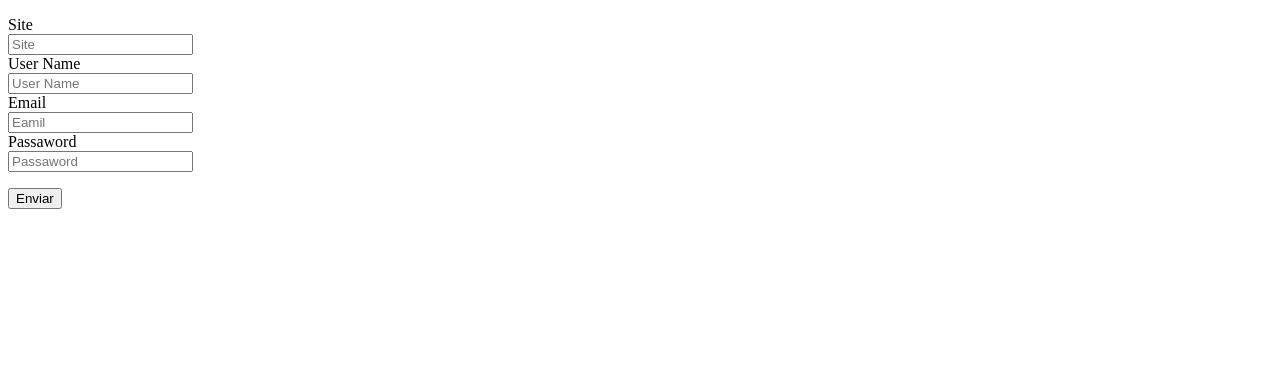
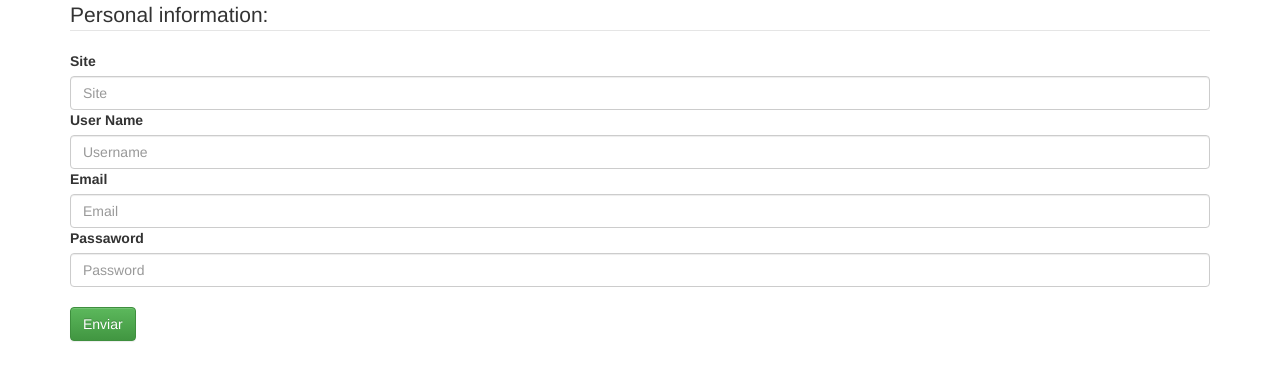
Before and after one commit to wwweslei/FlaskProject, a Flask app: page / in a window 1280 px wide. Shown: the top 381 px of the page. Run offline with Flask 2, Linux system fonts and the light colour scheme; some libraries are stand-ins or nearby versions.

Commit message:
inicio bootstrap

```diff
--- a/app.py
+++ b/app.py
@@ -1,4 +1,4 @@
-from flask import Flask, render_template
+from flask import Flask, render_template, flash
 from wtforms import StringField, PasswordField
 from wtforms.validators import DataRequired
 from flask_wtf import FlaskForm
@@ -22,6 +22,7 @@ def password_form():
         db.session.add(model(form.site.data, form.username.data,
                              form.email.data, form.password.data))
         db.session.commit()
+        flash("Dados salvos com sucesso")
     else:
         forms = [x.data for x in form]
         print(forms)
--- a/templates/form.html
+++ b/templates/form.html
@@ -3,31 +3,29 @@
 
 <head>
     <title>my form</title>
+    <meta name="viewport" content="width=device-width, initial-scale=1">
+    <link rel="stylesheet" href="//maxcdn.bootstrapcdn.com/bootstrap/3.3.7/css/bootstrap.min.css">
+    <link rel="stylesheet" href="//maxcdn.bootstrapcdn.com/bootstrap/3.3.7/css/bootstrap-theme.min.css">
 </head>
 
 <body>
-    <form method="post">
-        {{form.csrf_token}}
-        <dl>
-            <dt>{{form.site.label}}</dt>
-            <dt>{{form.site(placeholder="Site")}}</dt>
-            {% if form.errors.site %}
-                {% for erro in form.errors.site %}
-             {{erro}} {%endfor%}
-             {%endif%}
-            <dt>{{form.username.label}}</dt>
-            <dt>{{form.username(placeholder="User Name")}}</dt>
-            <dt>{{form.email.label}}</dt>
-            <dt>{{form.email(placeholder="Eamil")}}</dt>
-            <dt>{{form.password.label}}</dt>
-            <dt>{{form.password(placeholder="Passaword")}}</dt>
-            {% if form.errors.password %}
-                {% for erro in form.errors.password %}
-             {{erro}} {%endfor%}
-             {%endif%}
-        </dl>
-        <p><input type="submit" value="Enviar"> </p>
-    </form>
+    <div class="container">
+        <form method="post">
+            {{form.csrf_token}}
+                 <legend>Personal information:</legend>
+                {{form.site.label}}
+                {{form.site(placeholder="Site", class="form-control")}}
+                {% if form.errors.site %} {% for erro in form.errors.site %} {{erro}}<br> {%endfor%} {%endif%}
+                {{form.username.label}}
+                {{form.username(placeholder="Username", class="form-control")}}
+                {{form.email.label}}
+                {{form.email(placeholder="Email", class="form-control")}}
+                {{form.password.label}}
+                {{form.password(placeholder="Password", class="form-control")}}
+                {% if form.errors.password %} {% for erro in form.errors.password %} {{erro}} {%endfor%} {%endif%}
+                <br><input type="submit" class="btn btn-success" value="Enviar">
+                {% for message in get_flashed_messages()%}<li>{{ message}}</li>{% endfor %}
+        </form>
+    </div>
 </body>
-
 </html>
```
